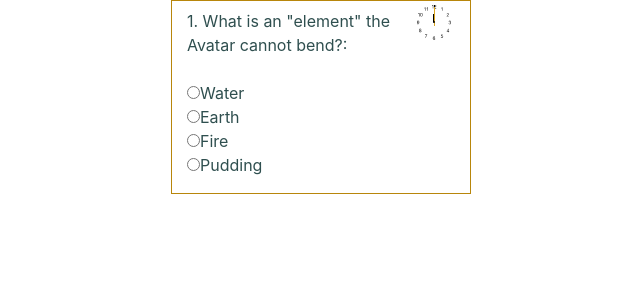
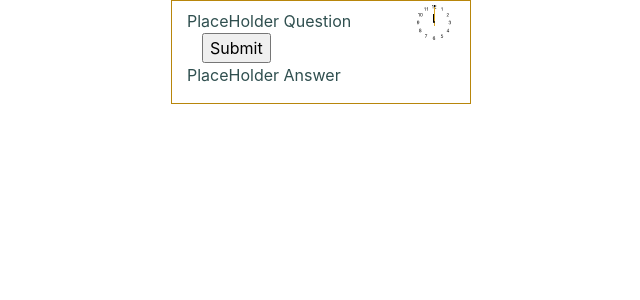
Before and after one commit to IsaacCasDen/LEADTrivia, a Django app: page /app/mcq/ in a window 1280 px wide. Shown: the part 16-316 px from the top of the page, without its empty margins (319-959 px from the left). Run offline with Django 3.2, Linux system fonts and the light colour scheme; data that the repository does not hold is empty; some libraries are stand-ins or nearby versions.

Commit message:
mcquestions update

```diff
--- a/django/LEADTriviaApp/app/templates/mcquestion.html
+++ b/django/LEADTriviaApp/app/templates/mcquestion.html
@@ -4,6 +4,17 @@
 
 
 <style>
+    #Choices{
+      display: block;
+      clear: both;
+      float: left;
+    }
+
+    .choice{
+      display: block;
+      clear: both;
+      float: left;
+    }
     #team {
       color: darkslategrey;
       max-width: 300px;
@@ -137,12 +148,41 @@
 </style>
 
 <script>
-/* type script here */
+var data = {{data|safe}};
+document.onreadystatechange = function(){
+  if (document.readyState == "complete"){
+    initQuestion(0);
+  }
+}
 
+function initQuestion(index){
+  var question=document.getElementById("Question");
+  var answer=document.getElementById("Answer");
+  var choices=document.getElementById("Choices");
+  var item = data[index];
+  question.innerText = item["question"];
+  answer.innerText = item["answer"];
+  var c = item["choices"]
+  for (var i=0; i<item["choices"].length; i++){
+    element = item["choices"][i];
+    l = document.createElement('label');
+    l.innerText = element;
+    p=document.createElement('input');
+    p.classList.add("list-group-item");
+    p.classList.add("choice")
+    p.value = i;
+    p.type = "radio";
+    p.name = "answer";
+    l.appendChild(p)
+    choices.appendChild(l);
+  }
+}
+
+function nextQuestion(){
+
+}
 
 </script>
-
-
 <div>
   {% csrf_token %}
   <div id="team" class="container">
@@ -162,15 +202,14 @@
       </span>
     </div>
     <div>
-      <P id="Question">1. What is an "element" the Avatar cannot bend?:<BR>
-        <BR>
-        <input type="radio" name="Answer Option 1" value="Water">Water<BR>
-        <input type="radio" name="Answer Option 2" value="Earth">Earth<BR>
-        <input type="radio" name="Answer Option 3" value="Fire">Fire<BR>
-        <input type="radio" name="Answer Option 4" value="Pudding">Pudding<BR>
-      </p>
+    <form method = "post"> <!-- use the action tag to tell the form on submit to either refresh the page or to redirect -->
+      {% csrf_token %}
+      <div id="Question">PlaceHolder Question<BR></div>
+      <div id = "Choices" class ="list-group col-lg-auto"> </div>
+      <input type="submit" value="Submit">
+      <div id = "Answer">PlaceHolder Answer</div>
+    </form>
     </div>
-    <div id="team_users" class="list-group col-lg-auto"></div>
   </div>
 </div>
 
```
